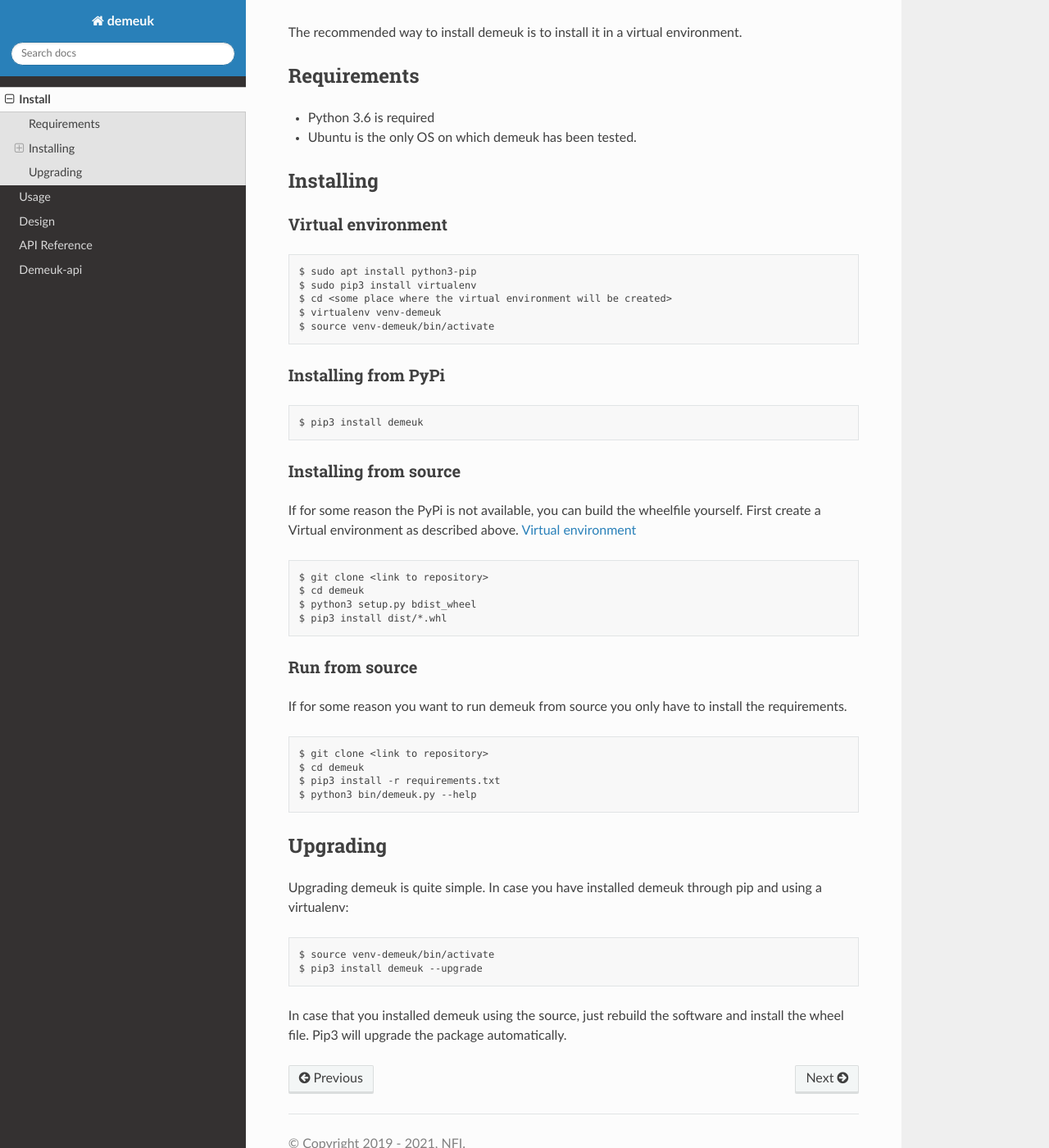
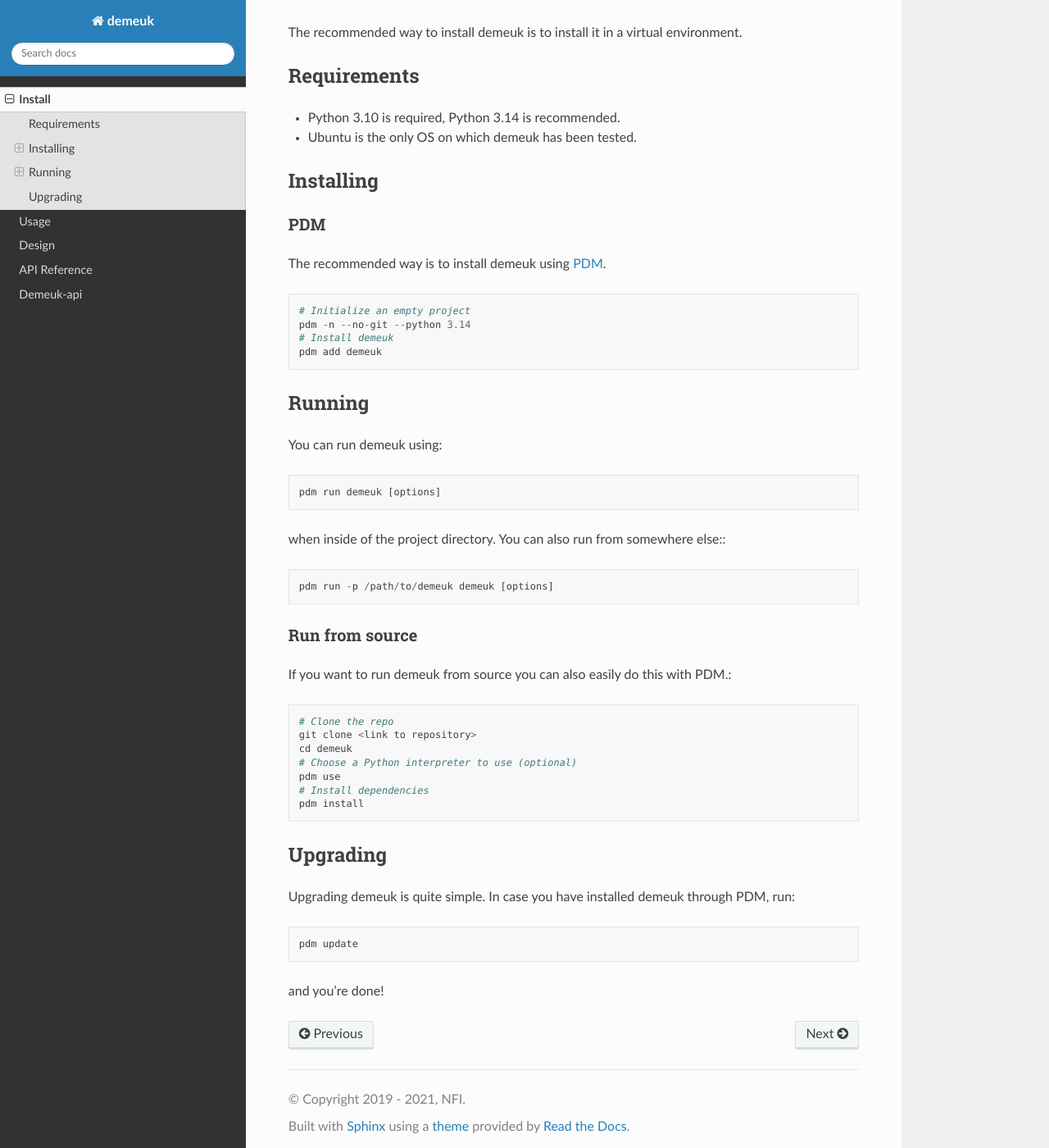
Before and after one commit to NetherlandsForensicInstitute/demeuk, a Sphinx documentation site: the page built from docs/install.rst, in a window 1280 px wide and 1400 px high, scrolled down 324 px. Shown: the whole window at 82% size. Built offline with Sphinx 7.4.7 and the Read the Docs theme 3.1.0, drawn with Linux system fonts in a browser that asks for light colours; the version number is read from the project's files by our own code.

```diff
--- a/docs/install.rst
+++ b/docs/install.rst
@@ -14,65 +14,46 @@ environment.
 Requirements
 ------------
 
-- Python 3.6 is required
+- Python 3.10 is required, Python 3.14 is recommended.
 - Ubuntu is the only OS on which demeuk has been tested.
 
 Installing
 ----------
 
-Virtual environment
-~~~~~~~~~~~~~~~~~~~
+PDM
+~~~
+The recommended way is to install demeuk using `PDM`_. ::
 
-.. code-block:: none
+    # Initialize an empty project
+    pdm -n --no-git --python 3.14
+    # Install demeuk
+    pdm add demeuk
+.. _a link: https://pdm-project.org/latest/
 
-    $ sudo apt install python3-pip
-    $ sudo pip3 install virtualenv
-    $ cd <some place where the virtual environment will be created>
-    $ virtualenv venv-demeuk
-    $ source venv-demeuk/bin/activate
+Running
+-------
+You can run demeuk using::
 
-Installing from PyPi
-~~~~~~~~~~~~~~~~~~~~
+    pdm run demeuk [options]
+when inside of the project directory. You can also run from somewhere else:::
 
-.. code-block:: none
-
-    $ pip3 install demeuk
-
-Installing from source
-~~~~~~~~~~~~~~~~~~~~~~
-If for some reason the PyPi is not available, you can build the wheelfile
-yourself. First create a Virtual environment as described above.
-:ref:`Virtual environment`
-
-.. code-block:: none
-
-    $ git clone <link to repository>
-    $ cd demeuk
-    $ python3 setup.py bdist_wheel
-    $ pip3 install dist/*.whl
+    pdm run -p /path/to/demeuk demeuk [options]
 
 Run from source
 ~~~~~~~~~~~~~~~
-If for some reason you want to run demeuk from source you only have to install
-the requirements.
+If you want to run demeuk from source you can also easily do this with PDM.::
 
-.. code-block:: none
-
-    $ git clone <link to repository>
-    $ cd demeuk
-    $ pip3 install -r requirements.txt
-    $ python3 bin/demeuk.py --help
-
+    # Clone the repo
+    git clone <link to repository>
+    cd demeuk
+    # Choose a Python interpreter to use (optional)
+    pdm use
+    # Install dependencies
+    pdm install
 Upgrading
 ---------
 
-Upgrading demeuk is quite simple. In case you have installed demeuk through pip
-and using a virtualenv:
+Upgrading demeuk is quite simple. In case you have installed demeuk through PDM, run::
 
-.. code-block:: none
-
-    $ source venv-demeuk/bin/activate
-    $ pip3 install demeuk --upgrade
-
-In case that you installed demeuk using the source, just rebuild the software
-and install the wheel file. Pip3 will upgrade the package automatically.
+    pdm update
+and you're done!
```
Also changed, not shown: README.md (+1 -1 lines), docs/design.rst (+15 -14 lines), docs/new_module.rst (added, +67 -0 lines).
